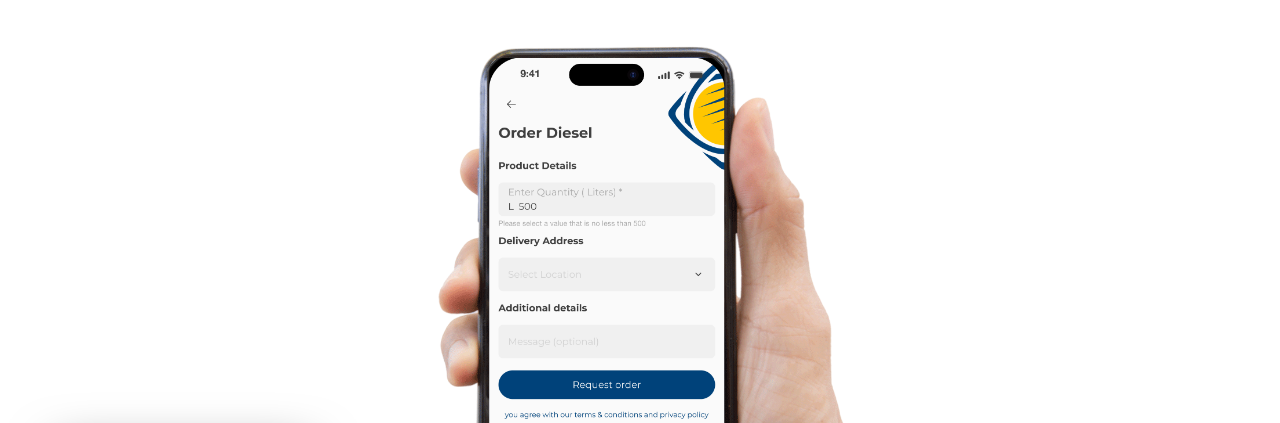
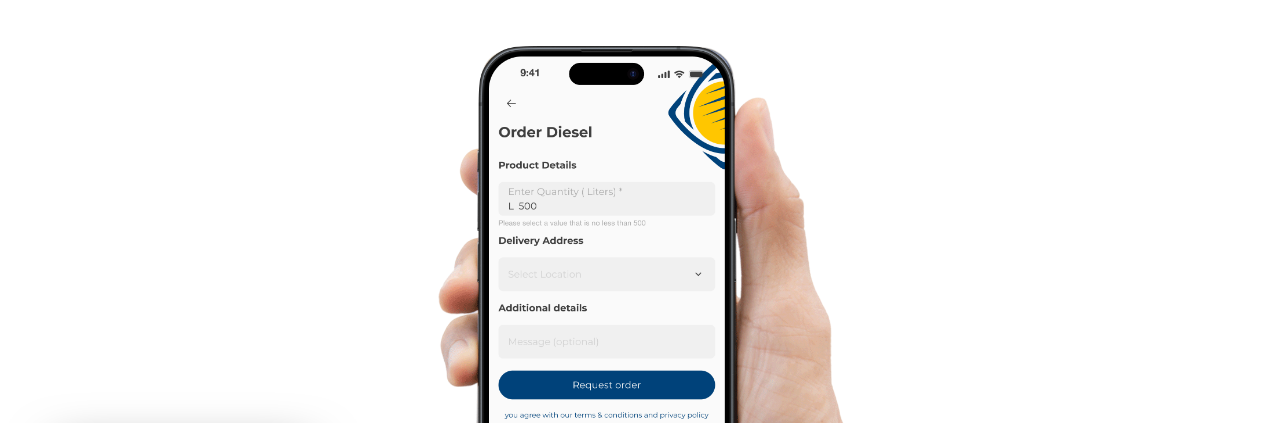
Before and after one commit to hadinajem52/internship-landing-page-ipt, a website built with Vite: page index.html in a window 1280 px wide. Shown: the part 345-768 px from the top of the page. Built offline with nearby package versions, Linux system fonts and the light colour scheme.

Commit message:
adjustments in the screen size

```diff
--- a/scss/components/_hero.scss
+++ b/scss/components/_hero.scss
@@ -80,12 +80,11 @@ $design-width: 1512px;
 .hero__phone-carousel {
   position: absolute;
   z-index: 2;
-  top: 3.95%;
-  left: 10%;
-  width: 26.8%;
-  height: 52.75%;
+  top: 2.75%;
+  left: 8.6%;
+  width: 29.55%;
+  height: 55.6%;
   overflow: hidden;
-  border-radius: 5.4% / 2.5%;
 }
 
 .hero__phone-carousel-track {
@@ -106,11 +105,10 @@ $design-width: 1512px;
 
 .hero__phone-carousel-slide img {
   position: absolute;
-  top: -2.05%;
-  left: -4.9%;
-  width: 109.8%;
+  inset: 0;
+  width: 100%;
   max-width: none;
-  height: auto;
+  height: 100%;
 }
 
 .hero__visual > img {
```
